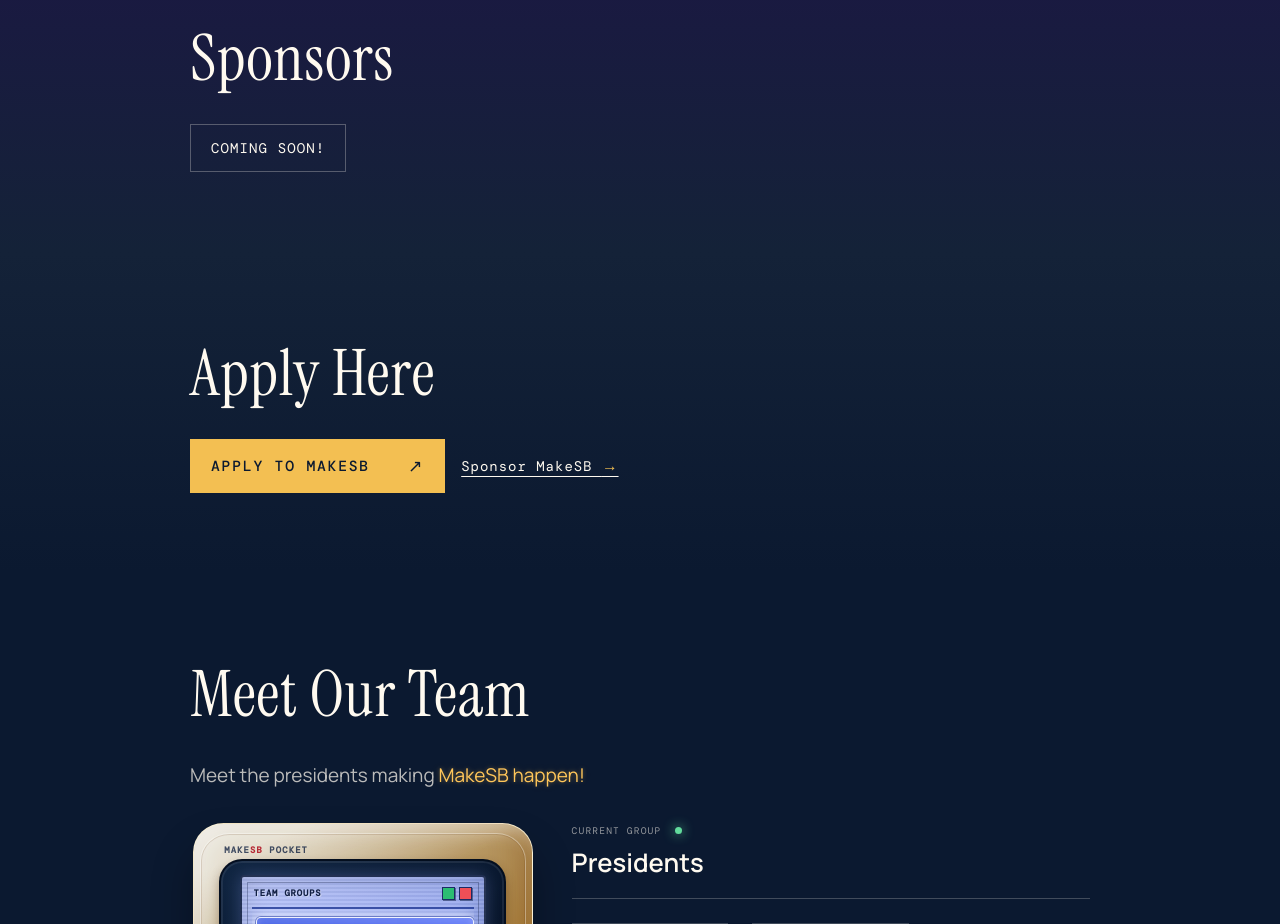
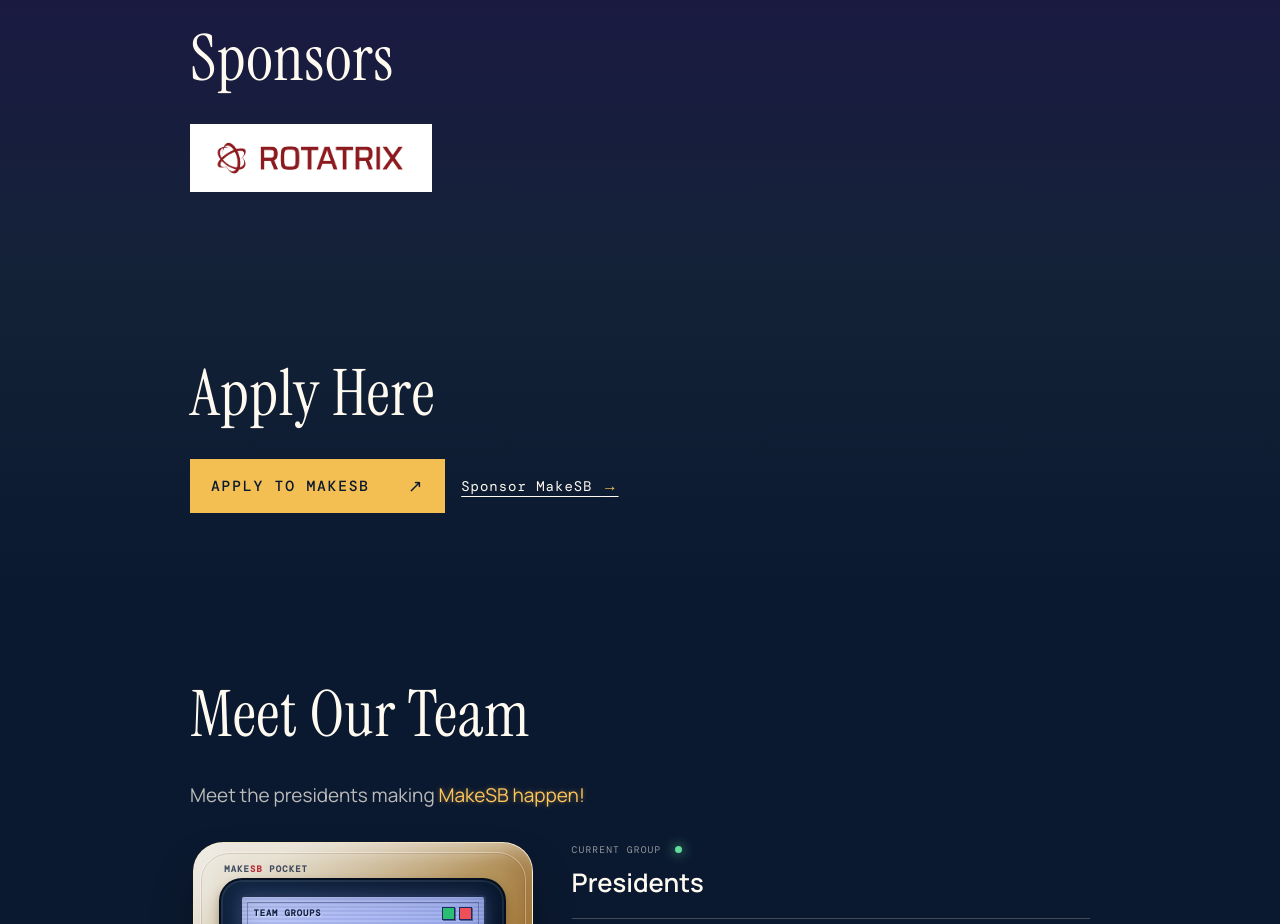
Before and after one commit to UCSBMakeSB/ucsbmakesb.github.io, a Next.js app: page / in a window 1280 px wide. Shown: the part 2520-3444 px from the top of the page. Built offline with nearby package versions, Linux system fonts and the light colour scheme; no server answers; grey boxes are pictures that could not be loaded.

Commit message:
Add Rotatrix sponsor logo

```diff
--- a/app/page.jsx
+++ b/app/page.jsx
@@ -95,9 +95,17 @@
         >
           <div className="page-section-inner">
             <h2 id="sponsors-title">Sponsors</h2>
-            <ul className="sponsor-row">
-              <li>Coming Soon!</li>
-            </ul>
+<ul className="sponsor-row">
+  <li>
+      <Image
+        className="sponsor-logo"
+        src="/assets/sponsors/Rotatrix.png"
+        width={240}
+        height={100}
+        alt="SPONSOR_NAME logo"
+      />
+  </li>
+</ul>
           </div>
         </section>
 
--- a/css/styles.css
+++ b/css/styles.css
@@ -764,10 +764,18 @@
 .sponsor-row li {
   padding: 14px 20px;
   border: 1px solid rgba(255, 250, 240, 0.28);
+  background: #ffffff;
   font-family: var(--mono);
   font-size: 0.875rem;
   letter-spacing: 0.08em;
   text-transform: uppercase;
+}
+
+.sponsor-logo {
+  display: block;
+  width: min(200px, 70vw);
+  height: auto;
+  object-fit: contain;
 }
 
 .schedule-legend {
```
Also changed, not shown: public/assets/sponsors/Rotatrix.png (added).
